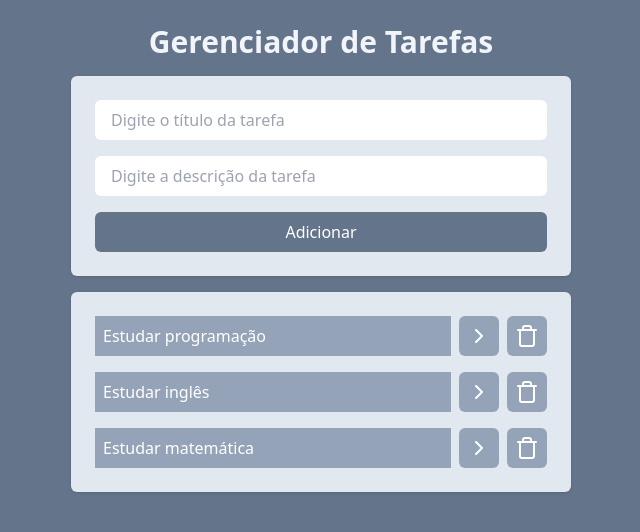
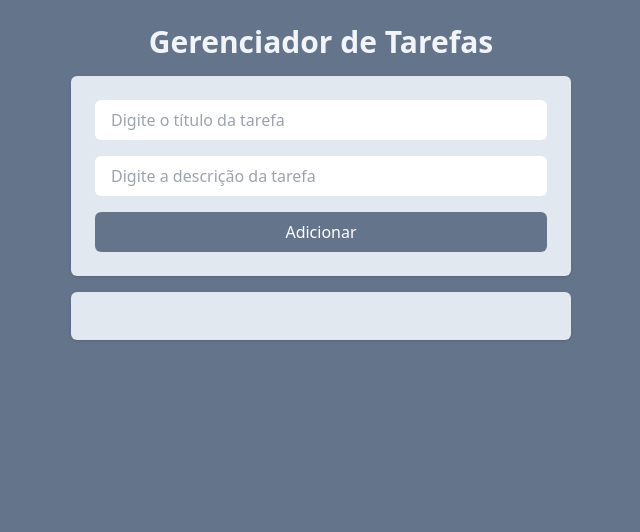
Before and after one commit to gabriela-albuquerque/TaskListReactTailwind, a React (Vite) app: page / in a window 1280 px wide. Shown: the top 532 px of the page, without its empty margins (319-959 px from the left). Built offline with nearby package versions, Linux system fonts and the light colour scheme.

Commit message:
dados das tarefas salvos na localStorage e array tastks inicial busca na localStorage

```diff
--- a/src/App.jsx
+++ b/src/App.jsx
@@ -1,31 +1,16 @@
-import { useState } from "react";
+import { useEffect, useState } from "react";
 import AddTasks from "./components/AddTasks";
 import Tasks from "./components/Tasks";
 import { v4 } from "uuid";
 
 function App() {
-  const [tasks, setTasks] = useState([
-    {
-      id: 1,
-      title: "Estudar programação",
-      description:
-        "Estudar programação para se tornar um desenvolvedor front end.",
-      isCompleted: false,
-    },
-    {
-      id: 2,
-      title: "Estudar inglês",
-      description:
-        "Estudar inglês para melhorar a comunicação com pessoas de outros países.",
-      isCompleted: false,
-    },
-    {
-      id: 3,
-      title: "Estudar matemática",
-      description: "Estudar matemática para melhorar o raciocínio lógico.",
-      isCompleted: false,
-    },
-  ]);
+  const [tasks, setTasks] = useState(
+    JSON.parse(localStorage.getItem("tasks")) || []
+  );
+
+  useEffect(() => {
+    localStorage.setItem("tasks", JSON.stringify(tasks));
+  }, [tasks]);
 
   function onTaskClick(taskId) {
     const newTasks = tasks.map((task) => {
```
